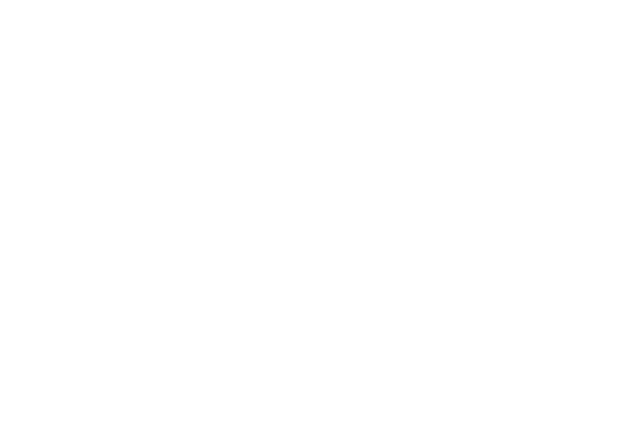
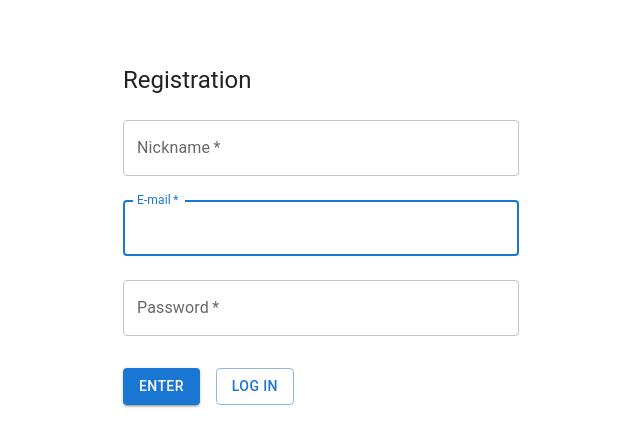
Before and after one commit to Ma6upa/HowManyGames, a React (Vite) app: page /registration in a window 1280 px wide. Before the commit this address had no page. Shown: the top 446 px of the page, without its empty margins (319-959 px from the left). Built offline with nearby package versions, Linux system fonts and the light colour scheme.

Commit message:
add RegistrationPage

```diff
--- a/src/App.tsx
+++ b/src/App.tsx
@@ -1,11 +1,13 @@
 import { Route, Routes } from "react-router-dom";
 import MainPage from "./pages/MainPage";
+import RegistrationPage from "./pages/RegistrationPage";
 
 const App = () => {
   return (
     <>
       <Routes>
         <Route path="/" element={<MainPage />} />
+        <Route path="/registration" element={<RegistrationPage />} />
       </Routes>
     </>
   )
--- /dev/null
+++ b/src/pages/RegistrationPage.tsx
@@ -0,0 +1,9 @@
+import RegistrationForm from "../components/registrationForm"
+
+const RegistrationPage = () => {
+  return (
+    <RegistrationForm />
+  )
+}
+
+export default RegistrationPage
```
